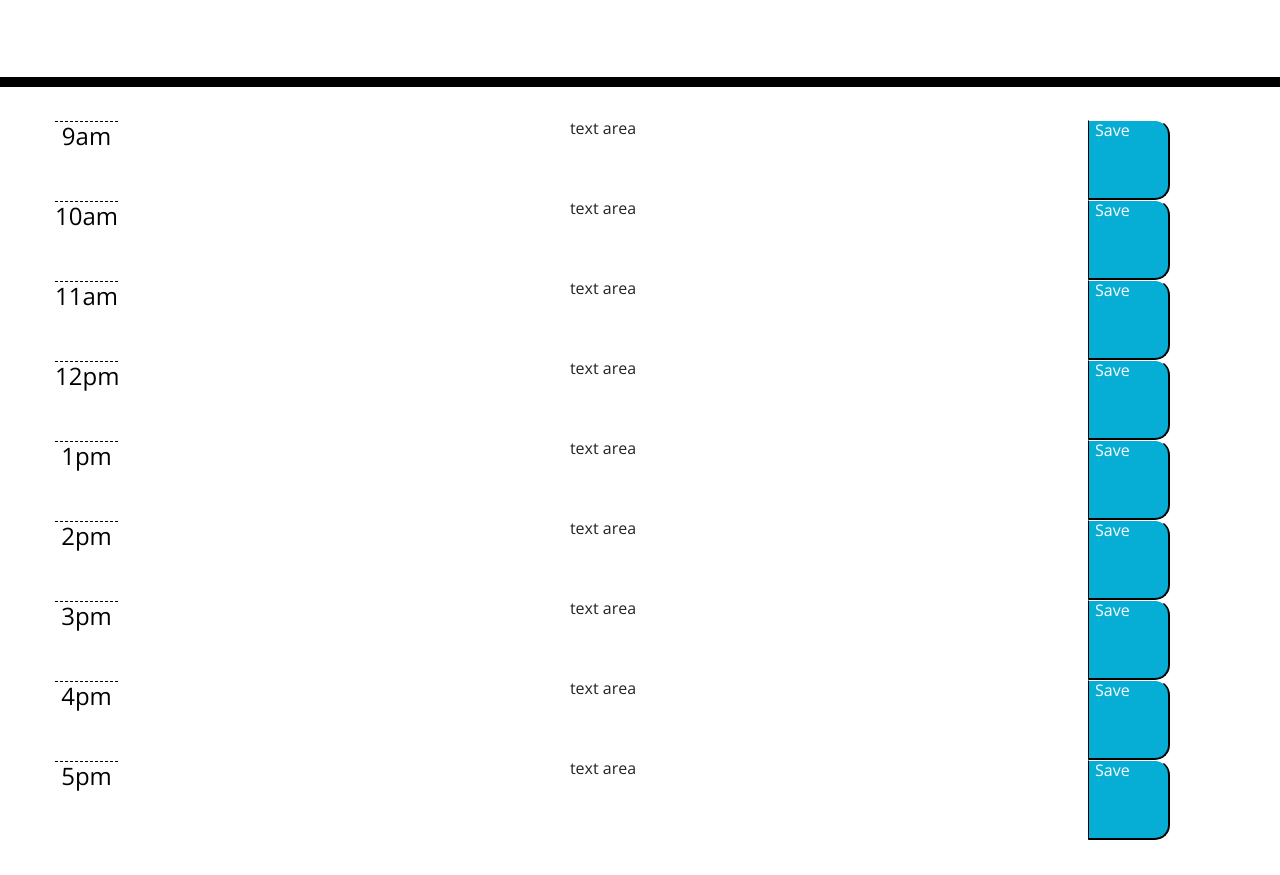
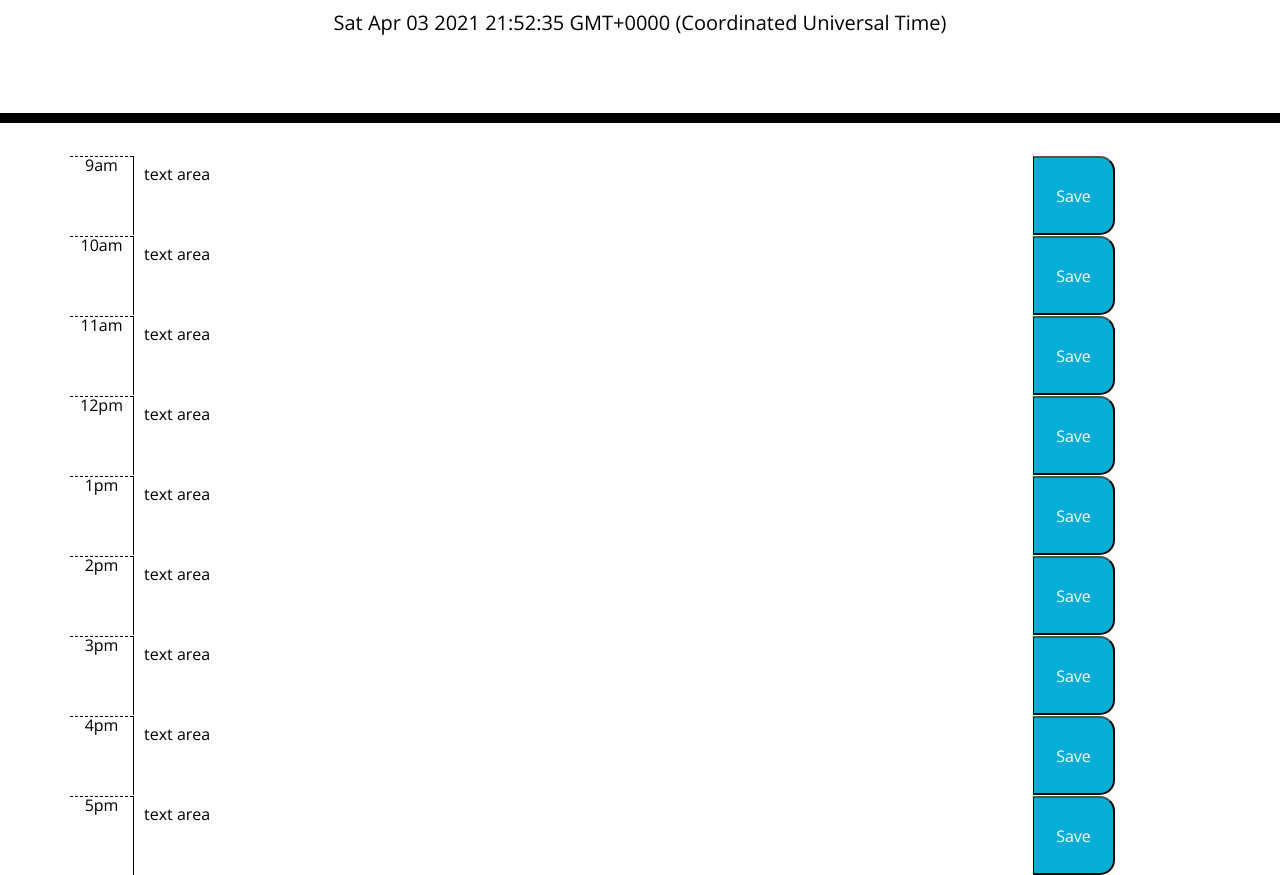
Before and after one commit to katredford/redford-scheduler, a plain HTML site: page index.html in a window 1280 px wide. Shown: the part 181-1056 px from the top of the page. Before the commit the page ends 1021 px from the top, so only its background shows below. Drawn offline with nearby package versions, Linux system fonts and the light colour scheme.

Commit message:
fix button divs

```diff
--- a/Assets/script.js
+++ b/Assets/script.js
@@ -1,18 +1,44 @@
 // https://day.js.org/docs/en/display/format
 
-// const timeDisplay = function () {
-//     var todaysDate = dayjs();
-//     var showTime = document.getElementById("currentDay");
+const timeDisplay = function () {
+    var todaysDate = moment()._d;
+    var showTime = document.querySelector("#currentDay");
 
-//     showTime.textContent = todaysDate;
-//     console.log(moment())
-//     console.log(todaysDate)
+    showTime.textContent = todaysDate;
 
 
+};
 
-// };
+const displayTimeBlocks = function() {
+    var currentTime = moment()._d;
+    console.log(moment(currentTime).hour())//grabs current time hour
 
-// timeDisplay()
+    const textAreas = document.querySelectorAll(".hour");
+    console.log(textAreas[0]);
 
-const dayJsObject = dayjs();
-console.log(dayJsObject.format)
+    const textAreahour = textAreas[0]
+    const currentTimeHour = moment(currentTime).hour();
+
+    for (let i = 0; i < textAreas.length; i++) {
+        const hourEl = textAreas[i]
+        var hourstring = hourEl.getAttribute("data-time")
+        console.log(hourstring)
+
+        const hour = parseInt(hourstring)
+
+        if (hour > currentTimeHour) {
+            console.log(hour + " is after current time.");
+        } else if (hour < currentTimeHour) {
+            const el = document.getElementById("textarea-" + hour);
+            console.log(hour + " is before the current time.");
+            console.log("mark")
+
+        } else {
+            console.log(hour + " is the current hour.")
+        }
+    }
+}
+
+
+timeDisplay()
+displayTimeBlocks()
--- a/Assets/style.css
+++ b/Assets/style.css
@@ -11,10 +11,7 @@ textarea{
   color: #000000;
   border-left: 1px solid black;
   padding: 10px;
-}
-
-.textarea {
-  width: 1000px;
+  width: 900px;
 }
 
 .jumbotron {
--- a/index.html
+++ b/index.html
@@ -30,84 +30,65 @@
     </header>
     <div class="container ">
       <!-- Timeblocks go here -->
-    <!-- <div class="timeblock row description"> -->
-      <div class="row">
-      <div id="9am" class="time-block row ">
-        <h4 class="hour">9am</h4>
-      </div>
-      <div id="textarea" class="textarea descripton time-block">text area</div>
-      <button type="button" class="saveBtn  row">Save</button>
+
+      <div class="row time-block">
+      <div data-time="9" class="hour">9am</div>
+      <textarea class="textarea descripton">text area</textarea>
+      <button type="button" class="saveBtn">Save</button>
       </div>
 
-      <div class="row">
-        <div id="9am" class="time-block row ">
-          <h4 class="hour">10am</h4>
-        </div>
-        <div id="textarea" class="textarea descripton time-block">text area</div>
-        <button type="button" class="saveBtn  row">Save</button>
+      <div class="row time-block">
+        <div data-time="10" class="hour">10am</div>
+        <textarea class="textarea descripton">text area</textarea>
+        <button type="button" class="saveBtn">Save</button>
         </div>
 
-      <div class="row">
-        <div id="9am" class="time-block row ">
-          <h4 class="hour">11am</h4>
-        </div>
-        <div id="textarea" class="textarea descripton time-block">text area</div>
-        <button type="button" class="saveBtn  row">Save</button>
+      <div class="row time-block">
+        <div data-time="11" class="hour">11am</div>
+        <textarea class="textarea descripton">text area</textarea>
+        <button type="button" class="saveBtn">Save</button>
         </div>
 
-      <div class="row">
-        <div id="9am" class="time-block row ">
-          <h4 class="hour">12pm</h4>
-        </div>
-          <div id="textarea" class="textarea descripton time-block">text area</div>
-        <button type="button" class="saveBtn  row">Save</button>
+      <div class="row time-block">
+        <div data-time="12" class="hour">12pm</div>
+        <textarea class="textarea descripton">text area</textarea>
+        <button type="button" class="saveBtn">Save</button>
         </div>
 
-        <div class="row">
-          <div id="9am" class="time-block row ">
-            <h4 class="hour">1pm</h4>
-          </div>
-            <div id="textarea" class="textarea descripton time-block">text area</div>
-          <button type="button" class="saveBtn  row">Save</button>
+      <div class="row time-block">
+        <div data-time="13" class="hour">1pm</div>
+        <textarea class="textarea descripton">text area</textarea>
+        <button type="button" class="saveBtn">Save</button>
         </div>
 
-    <div class="row">
-      <div id="9am" class="time-block row ">
-        <h4 class="hour">2pm</h4>
-      </div>
-      <div id="textarea" class="textarea descripton time-block">text area</div>
-      <button type="button" class="saveBtn  row">Save</button>
+       <div class="row time-block">
+        <div data-time="14" class="hour">2pm</div>
+        <textarea class="textarea descripton">text area</textarea>
+        <button type="button" class="saveBtn">Save</button>
         </div>
 
-      <div class="row">
-       <div id="9am" class="time-block row ">
-        <h4 class="hour">3pm</h4>
-        </div>
-        <div id="textarea" class="textarea descripton time-block">text area</div>
-        <button type="button" class="saveBtn  row">Save</button>
+      <div class="row time-block">
+        <div data-time="15" class="hour">3pm</div>
+        <textarea class="textarea descripton">text area</textarea>
+        <button type="button" class="saveBtn">Save</button>
         </div>
 
-      <div class="row">
-        <div id="9am" class="time-block row ">
-          <h4 class="hour">4pm</h4>
-        </div>
-          <div id="textarea" class="textarea descripton time-block">text area</div>
-        <button type="button" class="saveBtn  row">Save</button>
+        <div class="row time-block">
+          <div data-time="16" class="hour">4pm</div>
+          <textarea class="textarea descripton">text area</textarea>
+          <button type="button" class="saveBtn">Save</button>
           </div>
 
-        <div class="row">
-          <div id="9am" class="time-block row ">
-            <h4 class="hour">5pm</h4>
-          </div>
-            <div id="textarea" class="textarea descripton time-block">text area</div>
-          <button type="button" class="saveBtn  row">Save</button>
+        <div class="row time-block">
+          <div data-time="17" class="hour">5pm</div>
+          <textarea class="textarea descripton">text area</textarea>
+          <button type="button" class="saveBtn">Save</button>
           </div>
 
+    <script src="https://code.jquery.com/jquery-3.4.1.min.js"></script>
+    <script src="https://cdnjs.cloudflare.com/ajax/libs/moment.js/2.24.0/moment.min.js"></script>
+    <!-- <script src="https://cdnjs.cloudflare.com/ajax/libs/dayjs/1.10.4/dayjs.min.js"></script> -->
+    <!-- <script>dayjs().format()</script> -->
     <script src="./assets/script.js"></script>
-    <script src="https://code.jquery.com/jquery-3.4.1.min.js"></script>
-    <!-- <script src="https://cdnjs.cloudflare.com/ajax/libs/moment.js/2.24.0/moment.min.js"></script> -->
-    <script src="https://cdnjs.cloudflare.com/ajax/libs/dayjs/1.10.4/dayjs.min.js"></script>
-    <!-- <script>dayjs().format()</script> -->
-
   </body>
 </html>
```
Lines whose indentation alone changed are shown as unchanged.
